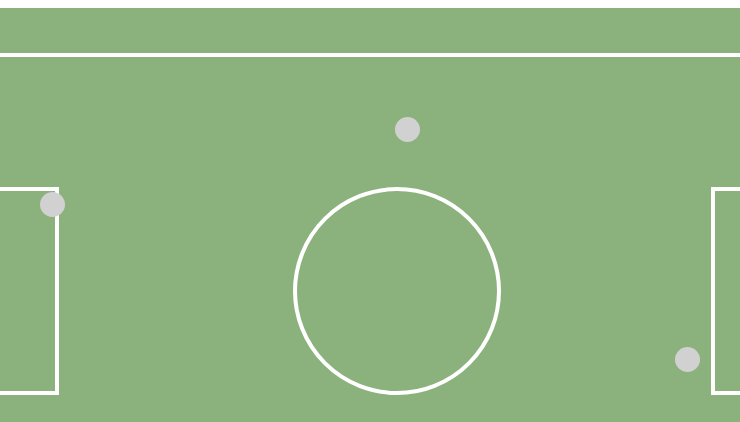
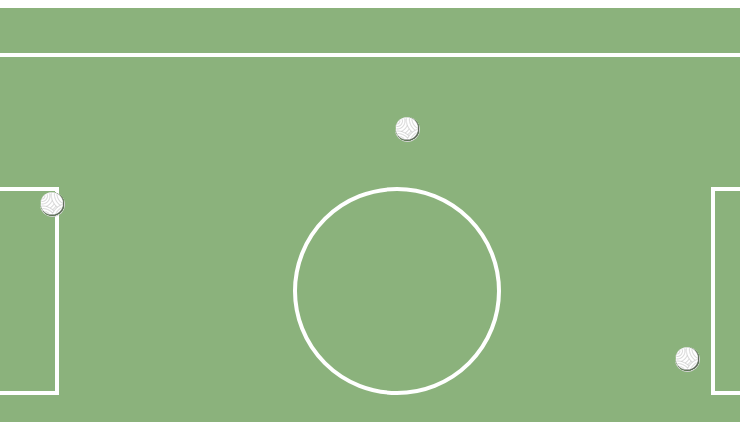
Before and after one commit to PazAutumn/cancha-de-futbol, a plain HTML site: page index.html in a window 1280 px wide. Shown: the top 422 px of the page, 122-862 px from the left. Drawn offline with Linux system fonts and the light colour scheme.

Commit message:
cambiando pelotita

```diff
--- a/index.html
+++ b/index.html
@@ -11,9 +11,9 @@
 			<div class="goal one"></div>
 			<div class="goal two"></div>
 			<div class="center"></div>
-			<div class="ball first"></div>
-			<div class="ball second"></div>
-			<div class="ball third"></div>
+			<div class="ball first"><img src="ball.png" alt=""></div>
+			<div class="ball second"><img src="ball.png" alt=""></div>
+			<div class="ball third"><img src="ball.png" alt=""></div>
 		</div>
 	</div>
 </body>
```
Also changed, not shown: Sin título.jpg (deleted), ball.png (added).
